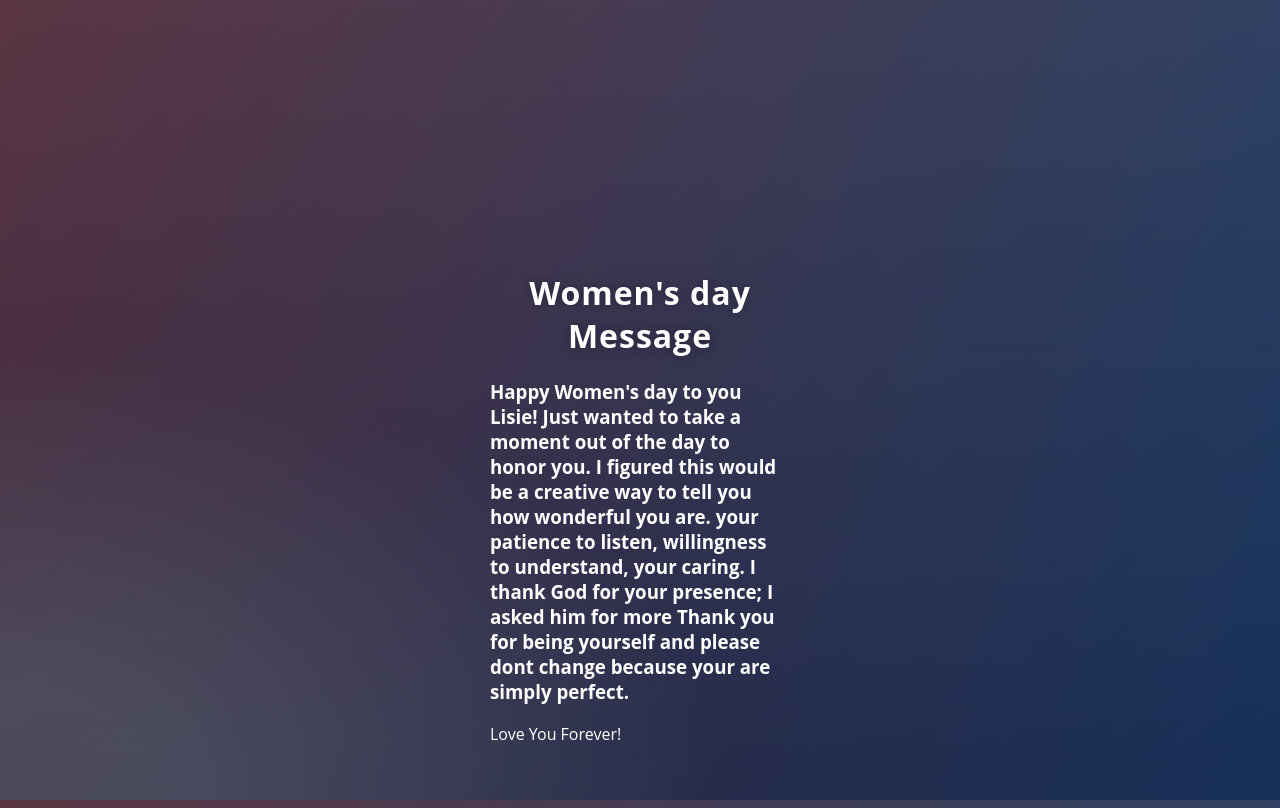
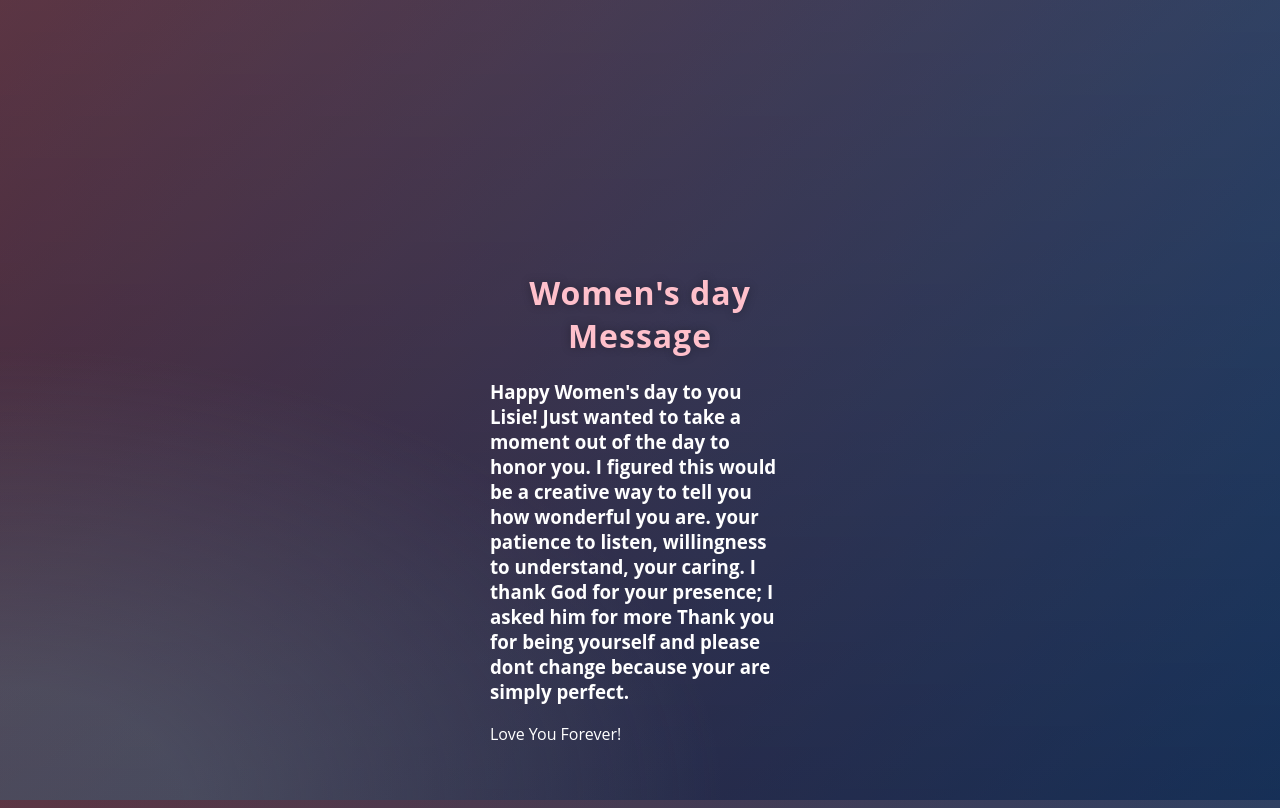
Before and after one commit to jsmoothcreativity/IWDLisie, a plain HTML site: page message.html in a window 1280 px wide. Drawn offline with Linux system fonts and the light colour scheme.

Commit message:
Update message.html

```diff
--- a/message.html
+++ b/message.html
@@ -66,7 +66,7 @@
 	<body>
 
 		<div class="login">
-			<h1>Women's day Message</h1>
+			<h1 style="color:pink">Women's day Message</h1>
 			<h3 style="color: white;">
 				Happy Women's day to you Lisie! Just wanted to take a moment out of the day to honor you. I figured this would be a creative way to tell you how wonderful you are. your patience to listen, willingness to understand, your caring. I thank God for your presence; I asked him for more Thank you for being yourself and please dont change because your are simply perfect.
 			</h3>
```
